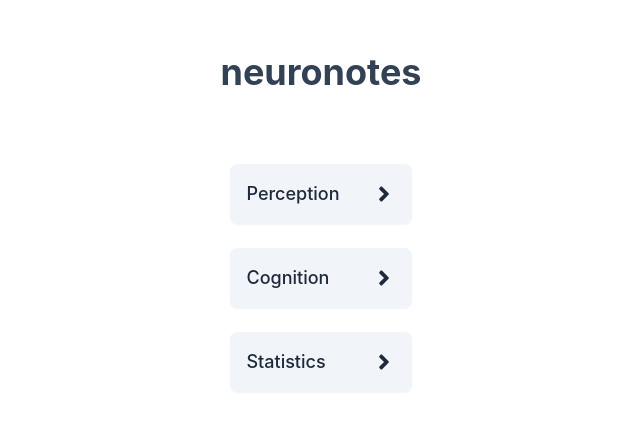
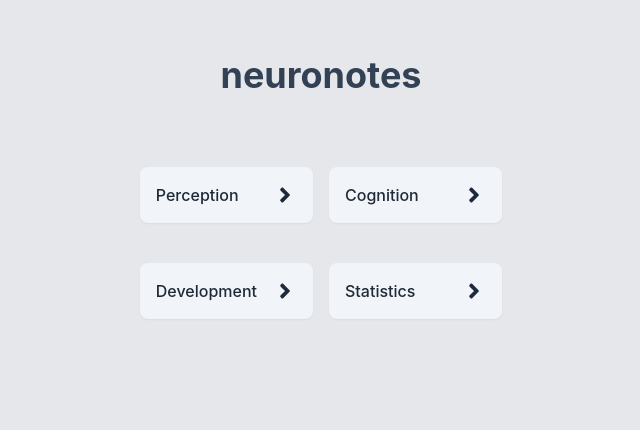
Before and after one commit to worldofchristian/neuronotes, a React (Create React App) app: page / in a window 1280 px wide. Shown: the part 312-742 px from the top of the page, without its empty margins (319-959 px from the left). Built offline with nearby package versions, Linux system fonts and the light colour scheme.

Commit message:
bg-gray-100

```diff
--- a/src/components/AuditorySystem.js
+++ b/src/components/AuditorySystem.js
@@ -6,7 +6,7 @@ const AuditorySystem = () => {
   return (
     <>
     <div
-    className='flex items-center justify-center my-6'>
+    className='flex items-center justify-center bg-gray-200'>
       <div
       className='max-w-sm lg:max-w-4xl'>
           <div
--- a/src/components/OlfactorySystem.js
+++ b/src/components/OlfactorySystem.js
@@ -6,7 +6,7 @@ const OlfactorySystem = () => {
   return (
     <>
     <div
-    className='flex items-center justify-center'>
+    className='flex items-center justify-center bg-gray-200'>
         <div
         className='max-w-sm lg:max-w-4xl'>
             <div
--- a/src/components/StatisticalTests.js
+++ b/src/components/StatisticalTests.js
@@ -27,6 +27,7 @@ const StatisticalTests = () => {
 
     return (
     <>
+    <div className='bg-gray-200 min-h-screen'>
         <div
         className='flex items-center justify-center'>
             <div
@@ -212,13 +213,13 @@ const StatisticalTests = () => {
                             ) : (
                                 <div>
                                     <h2
-                                className='text-lg text-left justify-start items-start font-semibold tracking-wide mt-12'
+                                    className='text-lg text-left justify-start items-start font-semibold tracking-wide mt-20'
                                     >Are you comparing more than 2 groups?</h2>
 
                                     <div
                                     className='flex items-center justify-center'>
                                         <div
-                                    className='flex-col mt-4'>
+                                        className='flex-col mt-12'>
                                             <button
                                             className='btn btn-neutral w-5/6'
                                             onClick={() => {
@@ -262,7 +263,7 @@ const StatisticalTests = () => {
                             <div
                             className='flex-col'>
                                 <h2
-                            className='text-3xl font-semibold tracking-wide mt-12'>
+                                className='text-3xl font-semibold tracking-wide mt-20'>
                                     {(dataType === 1 || dataType === 2) ? (
                                         moreThanFiveFrequency
                                         ? "Chi Squared"
@@ -275,7 +276,7 @@ const StatisticalTests = () => {
                                 </h2>
 
                                 <p
-                            className='text-base font-regular mt-2'>
+                                className='text-base font-regular mt-4'>
                                     {(dataType === 1 || dataType === 2) ? (
                                         moreThanFiveFrequency
                                         ? "Chi Squared compares categorical variables and does not assume the data is normally distributed (non-parametric)"
@@ -328,6 +329,7 @@ const StatisticalTests = () => {
                 </div>
             </div>
         </div>
+    </div>
     </>
     );
 }
--- a/src/components/VisualSystem.js
+++ b/src/components/VisualSystem.js
@@ -10,7 +10,7 @@ const VisualSystem = ({ defaultPosition }) => {
   return (
     <>
     <div
-    className='flex items-center justify-center'>
+    className='flex items-center justify-center bg-gray-200'>
       <div
       className='max-w-sm lg:max-w-4xl'>
           <div
--- a/src/components/flashcards/VisualSystem/VisualSystemFlashcard.js
+++ b/src/components/flashcards/VisualSystem/VisualSystemFlashcard.js
@@ -74,7 +74,7 @@ const VisualSystemFlashcard = () => {
 
   return (
     <div
-    className="rounded-xl shadow-md overflow-hidden w-80">
+    className="rounded-xl bg-slate-100 shadow-md overflow-hidden w-80">
       <div
       className="px-6 py-4 my-6 text-center">
         <h2
--- a/src/pages/Home.js
+++ b/src/pages/Home.js
@@ -31,9 +31,14 @@ const Home = () => {
     {
         category: 'Cognition',
         items: [
-            { name: 'Learning' },
-            { name: 'Memory' },
-            { name: 'Attention' },
+            { name: 'Cognitive Reserve' },
+            { name: 'Laterality' },
+        ],
+    },
+    {
+      category: 'Development',
+      items: [
+          { name: 'Developmental Theories' },
       ],
     },
     {
@@ -47,7 +52,7 @@ const Home = () => {
   return (
     <>
     <div
-    className="hero min-h-screen bg-white">
+    className="hero min-h-screen bg-gray-200">
       <div
       className="text-center">
         <div
@@ -58,7 +63,7 @@ const Home = () => {
             src="https://lottie.host/3f24fdbb-2d8a-4aad-8272-b46e20d82282/OR4pQtL5vP.json"
             background="transparent"
             speed="1"
-          style={{ width: '300px', height: '300px' }}
+            style={{ width: '230px', height: '230px' }}
             loop
             autoplay
             ></lottie-player>
@@ -73,18 +78,17 @@ const Home = () => {
         className='flex items-center justify-center'>
           <div
           className='max-w-7xl'>
-            <div
-            className="container px-4 py-6">
+            <div className="container px-4 py-6 grid grid-cols-2 gap-4">
               {categories.map((category, index) => (
                   <div
                   key={index}
                   className="mb-6">
                       <button
-                      className="flex items-center justify-between gap-8 w-full bg-slate-100 p-4 rounded-lg shadow-sm"
+                      className="flex items-center justify-between gap-4 w-full bg-slate-100 p-4 rounded-lg shadow-sm"
                       onClick={() => toggleCategory(category.category)}>
 
                         <span
-                        className="text-lg text-slate-800 font-medium"
+                        className="text-md font-medium"
                         >{category.category}</span>
 
                         {
@@ -103,17 +107,17 @@ const Home = () => {
                           {category.items.map((item, index) => (
                             <div
                             key={index}
-                            className="flex my-4 items-center justify-between">
+                            className="flex my-2 items-center justify-between">
                               <div>
                                 <Link to={item.path}>
                                   <div
                                   className='flex'>
                                     <FaAngleRight
-                                    className='ml-4 mt-4 text-slate-800'
+                                    className='mt-3 text-slate-800'
                                     />
 
                                     <h3
-                                    className="text-lg text-slate-800 font-large my-2 underline cursor-pointer"
+                                    className="text-md text-slate-800 text-left my-2 underline cursor-pointer"
                                     >{item.name}</h3>
                                   </div>
                                 </Link>
```
Lines whose indentation alone changed are shown as unchanged.
